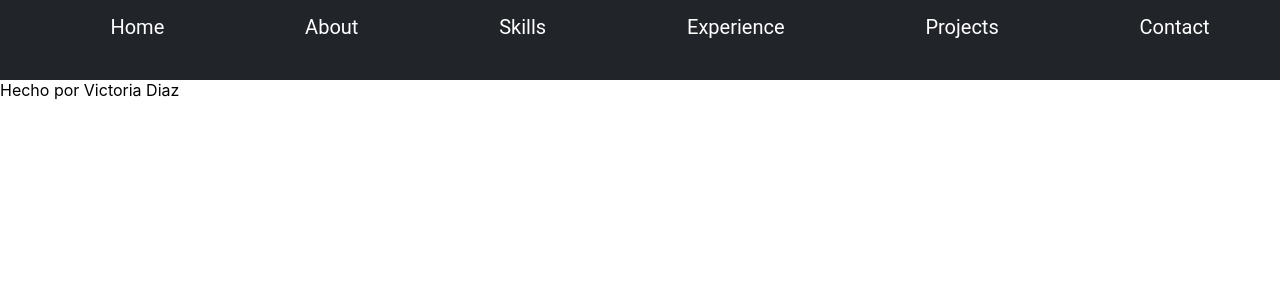
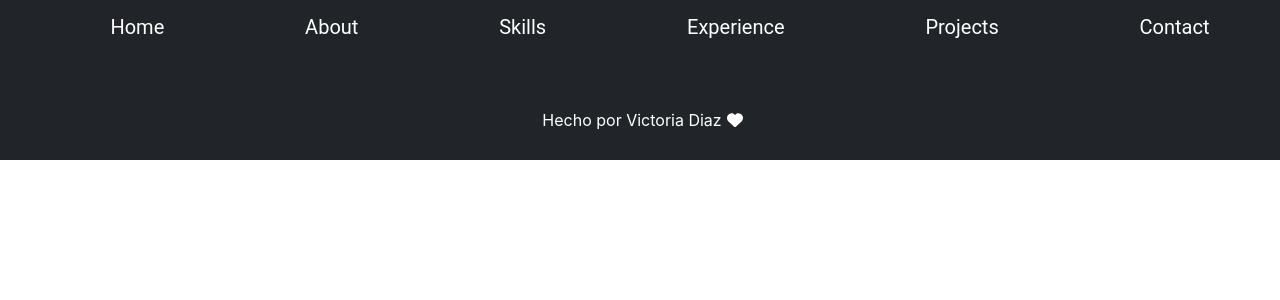
Before and after one commit to diazvic/my-portfolio-react, a React (Create React App) app: page /contact in a window 1280 px wide. Shown: the top 300 px of the page. Built offline with nearby package versions, Linux system fonts and the light colour scheme.

Commit message:
Armo footer

```diff
--- a/package.json
+++ b/package.json
@@ -3,6 +3,11 @@
   "version": "0.1.0",
   "private": true,
   "dependencies": {
+    "@fortawesome/fontawesome-svg-core": "^6.5.2",
+    "@fortawesome/free-brands-svg-icons": "^6.5.2",
+    "@fortawesome/free-regular-svg-icons": "^6.5.2",
+    "@fortawesome/free-solid-svg-icons": "^6.5.2",
+    "@fortawesome/react-fontawesome": "^0.2.0",
     "@testing-library/jest-dom": "^5.17.0",
     "@testing-library/react": "^13.4.0",
     "@testing-library/user-event": "^13.5.0",
--- a/src/components/Footer.js
+++ b/src/components/Footer.js
@@ -1,7 +1,10 @@
+import "../styles/_Footer.scss";
+import { FaHeart } from "react-icons/fa6";
 const Footer = () => {
 	return (
 		<footer>
 			<p>Hecho por Victoria Diaz</p>
+			<FaHeart />
 		</footer>
 	);
 };
--- /dev/null
+++ b/src/styles/_Footer.scss
@@ -0,0 +1,11 @@
+@import "_Variables";
+@import "../App.scss";
+footer {
+	background-color: $color-nav;
+	height: 80px;
+	color: white;
+	@include flex-center;
+	p {
+		margin: 5px;
+	}
+}
```
Also changed, not shown: 1 other file (tests, documents, lock files or other folders).
